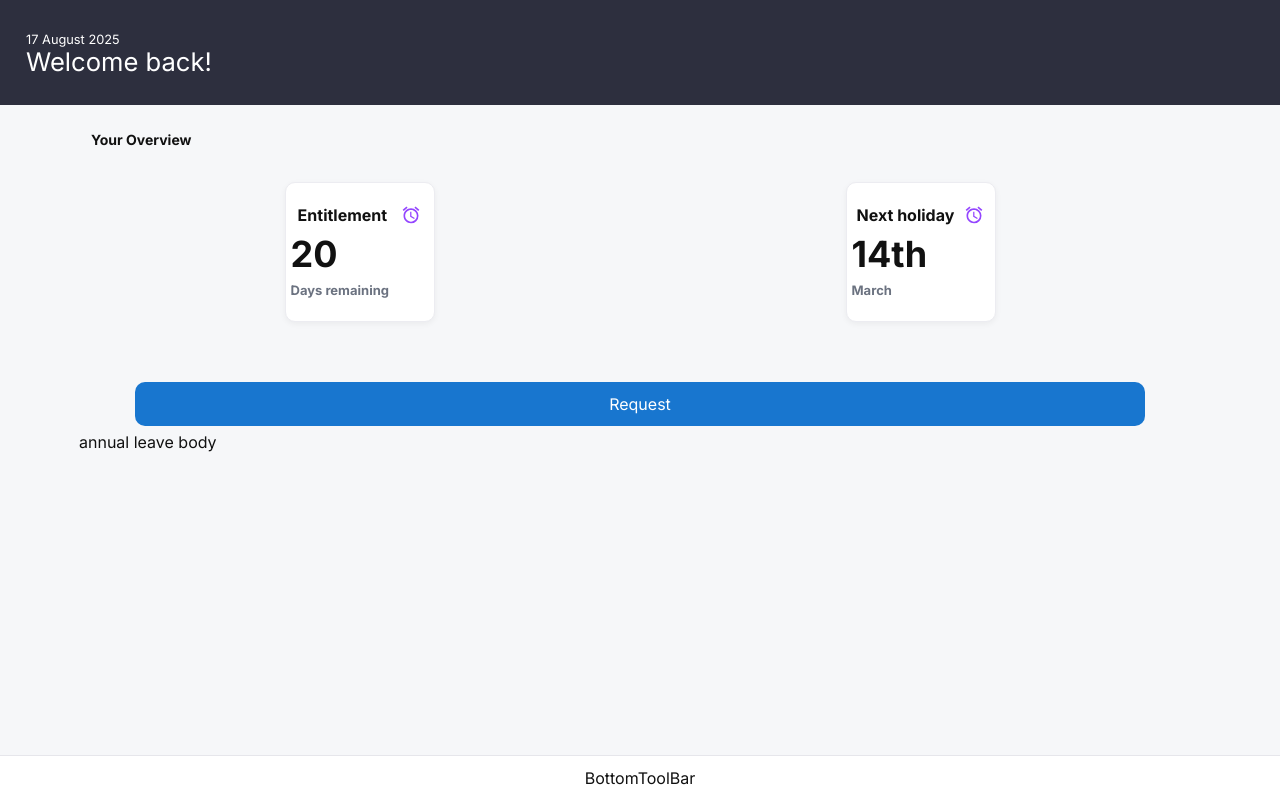
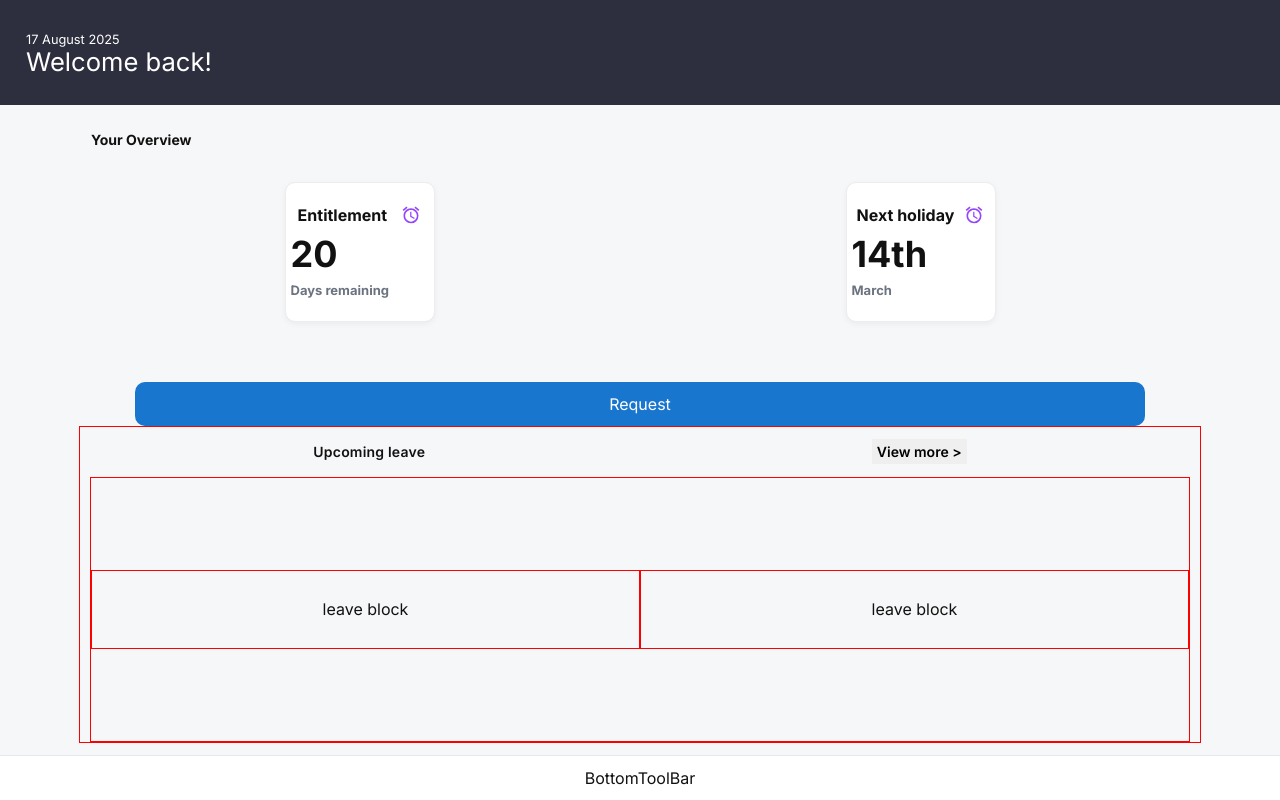
Before and after one commit to myhzyy/annual-leave-booker, a Next.js app: page / in a window 1280 px wide. Built offline with nearby package versions, Linux system fonts and the light colour scheme.

Commit message:
started to implement leave block section

```diff
--- a/src/app/features/AnnualLeaveBody.tsx
+++ b/src/app/features/AnnualLeaveBody.tsx
@@ -1,3 +1,24 @@
+import "../styles/AnnualLeaveBody.css";
+
 export default function AnnualLeaveBody() {
-  return <p>annual leave body</p>;
+  return (
+    <div className="annual-leave-body-container">
+      <div className="upcoming-leave">
+        <div className="upcoming-leave-and-btn-wrapper">
+          <div>Upcoming leave</div>
+          <button>View more &gt;</button>
+        </div>
+      </div>
+      <div className="leave-blocks">
+        {/* <div className="leave-block">
+          <p>date</p>
+          <p>annual leave</p>
+          <p>9:30am - 5pm</p>
+        </div>
+        <div className="leave-block">leave block</div> */}
+        <div className="leave-block">leave block</div>
+        <div className="leave-block">leave block</div>
+      </div>
+    </div>
+  );
 }
--- /dev/null
+++ b/src/app/styles/AnnualLeaveBody.css
@@ -0,0 +1,44 @@
+.annual-leave-body-container {
+  border: 1px solid red;
+  display: grid;
+  grid-template-rows: 10% 90%;
+  height: 100vh;
+  gap: 10px;
+  padding: 10px;
+}
+
+.upcoming-leave {
+  display: flex;
+}
+.upcoming-leave-and-btn-wrapper {
+  font-size: 1.1rem;
+  font-weight: 600;
+  font-size: 14px;
+  /* border: 1px solid red; */
+  width: 100%;
+  display: flex;
+  align-items: center;
+  justify-content: space-around;
+  letter-spacing: 0.2px;
+}
+
+.upcoming-leave button {
+  /* border: 1px solid red; */
+  padding: 2px 5px;
+  border: none;
+}
+
+.leave-blocks {
+  border: 1px solid red;
+  display: grid;
+  grid-template-columns: repeat(2, 1fr);
+  align-items: center;
+}
+
+.leave-block {
+  border: 1px solid red;
+  height: 30%;
+  display: flex;
+  align-items: center;
+  justify-content: center;
+}
```
Also changed, not shown: 1 other file (tests, documents, lock files or other folders).
